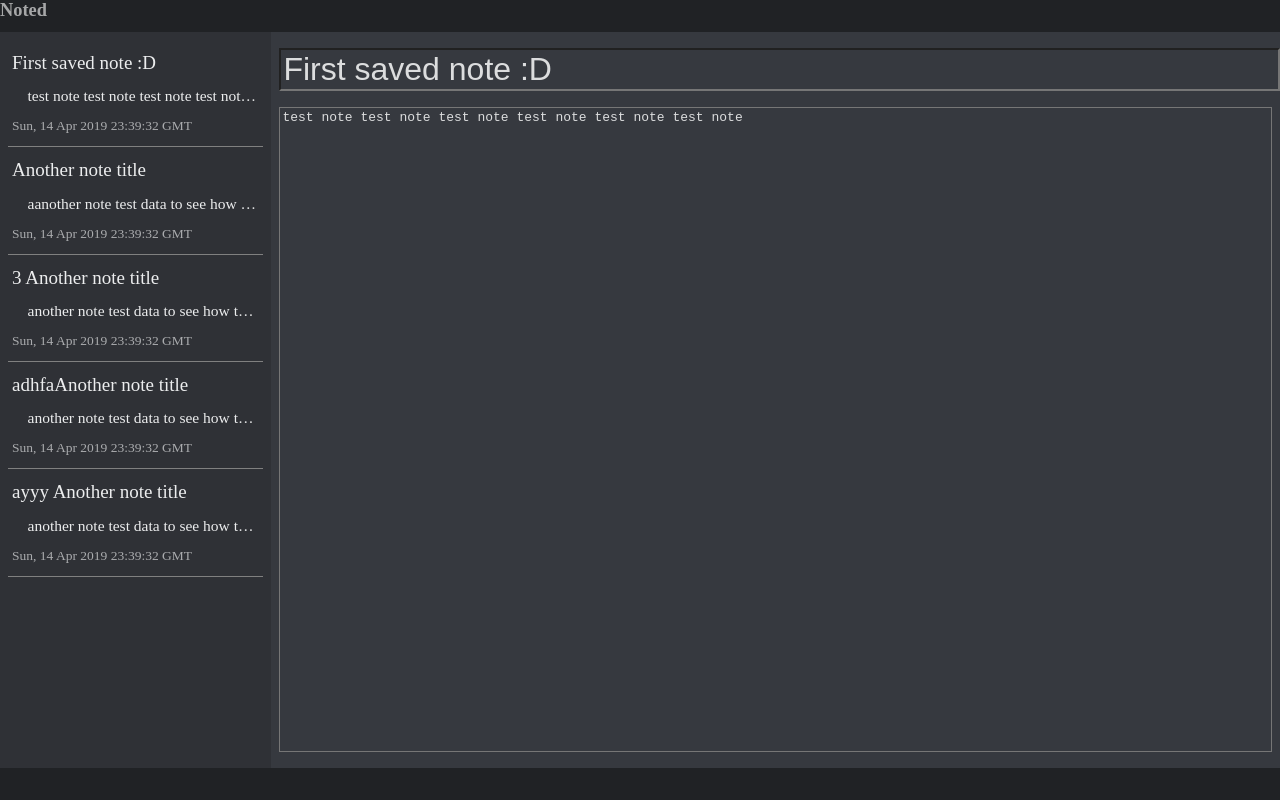
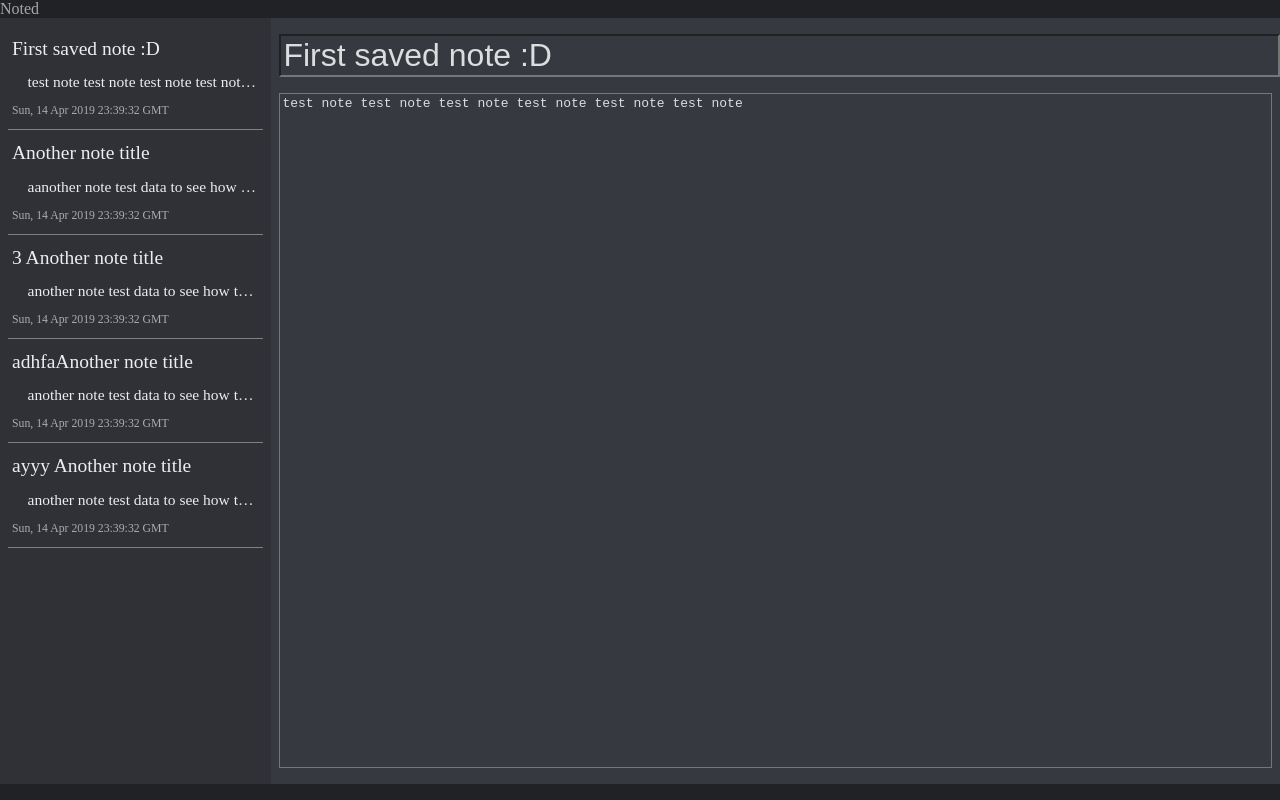
Before and after one commit to niems/Noted, a React (Create React App) app: page / in a window 1280 px wide. Built offline with nearby package versions, Linux system fonts and the light colour scheme.

Commit message:
Added fluid typography to note list. Need to connect note list selection to CurrentNote component.

```diff
--- a/src/App.css
+++ b/src/App.css
@@ -6,9 +6,9 @@
   --content-bg-dark: #36393F;
   --content-fg-dark: #DCDDDE;
 
-  --note-header-size: calc(16px + (20 - 16) * ((100vw - 300px) / (1600 - 300)));
+  --note-header-size: calc(18px + (20 - 18) * ((100vw - 300px) / (1600 - 300)));
   --note-text-size: calc(14px + (16 - 14) * ((100vw - 300px) / (1600 - 300)));
-  --note-date-size: calc(12px + (14 - 12) * ((100vw - 300px) / (1600 - 300)));
+  --note-date-size: calc(11px + (12 - 11) * ((100vw - 300px) / (1600 - 300)));
 }
 
 body {
@@ -35,7 +35,6 @@ body {
 
 header, footer {
   box-sizing: border-box;
-  height: 32px;
 
   color: var(--header-fg-dark);
   background-color: var(--header-bg-dark);
@@ -43,11 +42,19 @@ header, footer {
 
 header {
   grid-area: header;
+}
+
+h1 {
+  max-height: 22px;
+  height: 22px;
+  margin: 0;
+  padding: 4px 0px 0px 4px;
   font-weight: bold;
-  font-size: 1.15em;
+  font-size: 1em;
 }
 
 footer {
+  height: 16px;
   grid-area: footer;
 }
 
@@ -187,11 +194,12 @@ footer {
 /** track */
 ::-webkit-scrollbar-track {
   background: #f1f1f1;
+  background: #888;
 }
 
 /* Handle */
 ::-webkit-scrollbar-thumb {
-  background: #888;
+  background: var(--header-bg-dark);
 }
 
 /* Handle on hover */
@@ -202,7 +210,7 @@ footer {
 
 
 /** DESKTOP VIEW */
-@media screen and (min-width: 850px) {
+@media screen and (min-width: 750px) {
   /** display notes will NOT grow and is resized to 300px */
   .display-notes {
     max-width: 350px;
```
